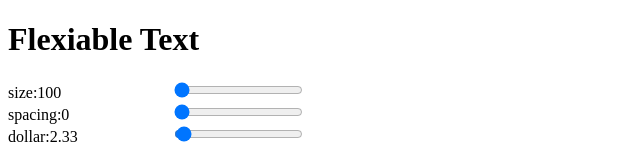
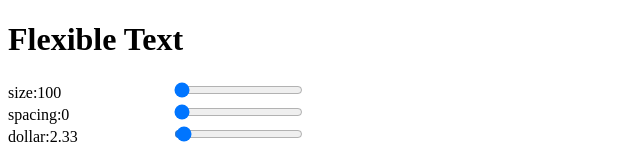
Before and after one commit to idiotWu/flex-text, a website with bundled scripts: page index.html in a window 1280 px wide. Shown: the top 160 px of the page, 0-640 px from the left. Built offline with nearby package versions, Linux system fonts and the light colour scheme.

Commit message:
fix typo

```diff
--- a/index.html
+++ b/index.html
@@ -8,7 +8,7 @@
 </head>
 
 <body>
-    <h1>Flexiable Text</h1>
+    <h1>Flexible Text</h1>
     <div id="ctrl">
         <div>
             <span id="size-val" data-desc="size">100</span>
```
